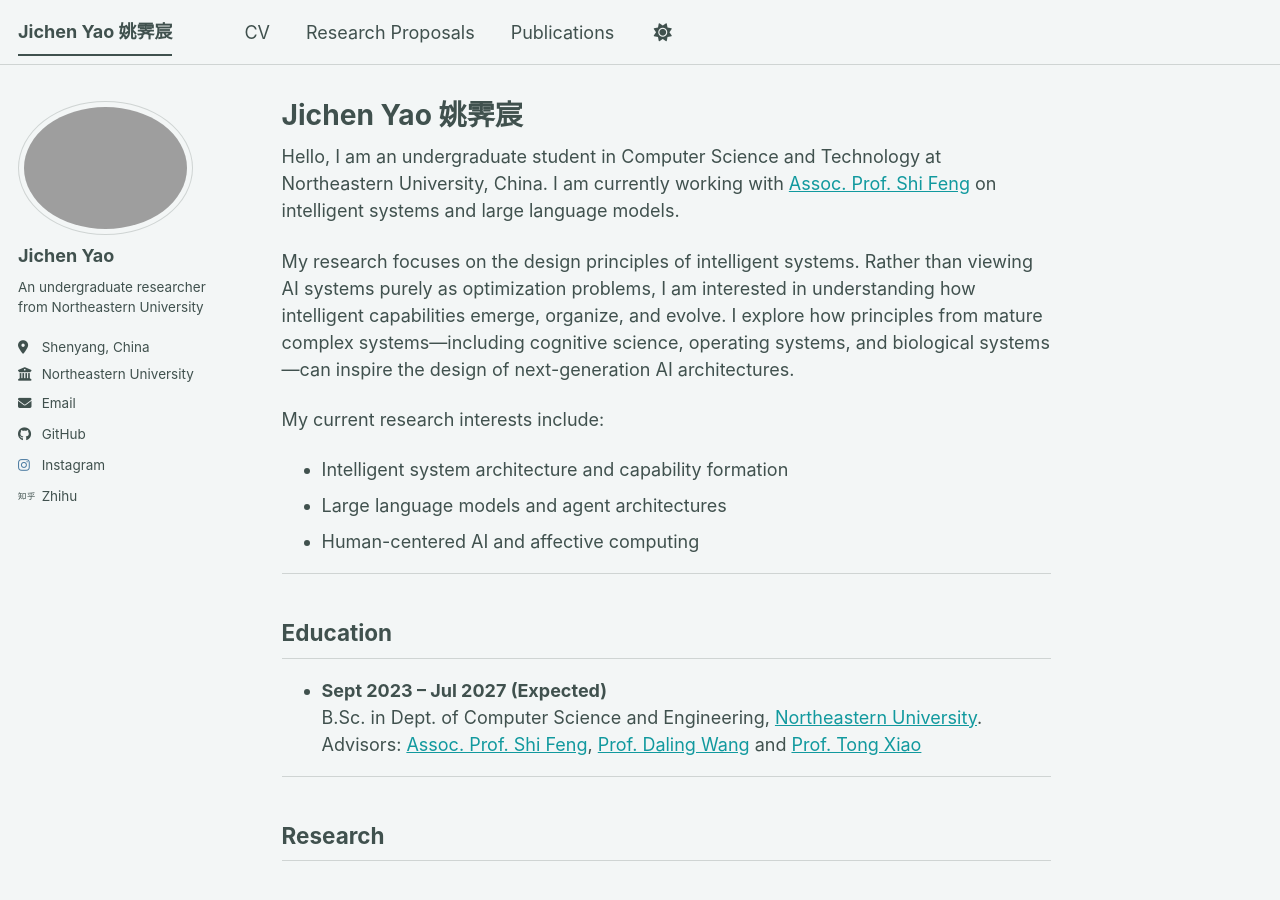
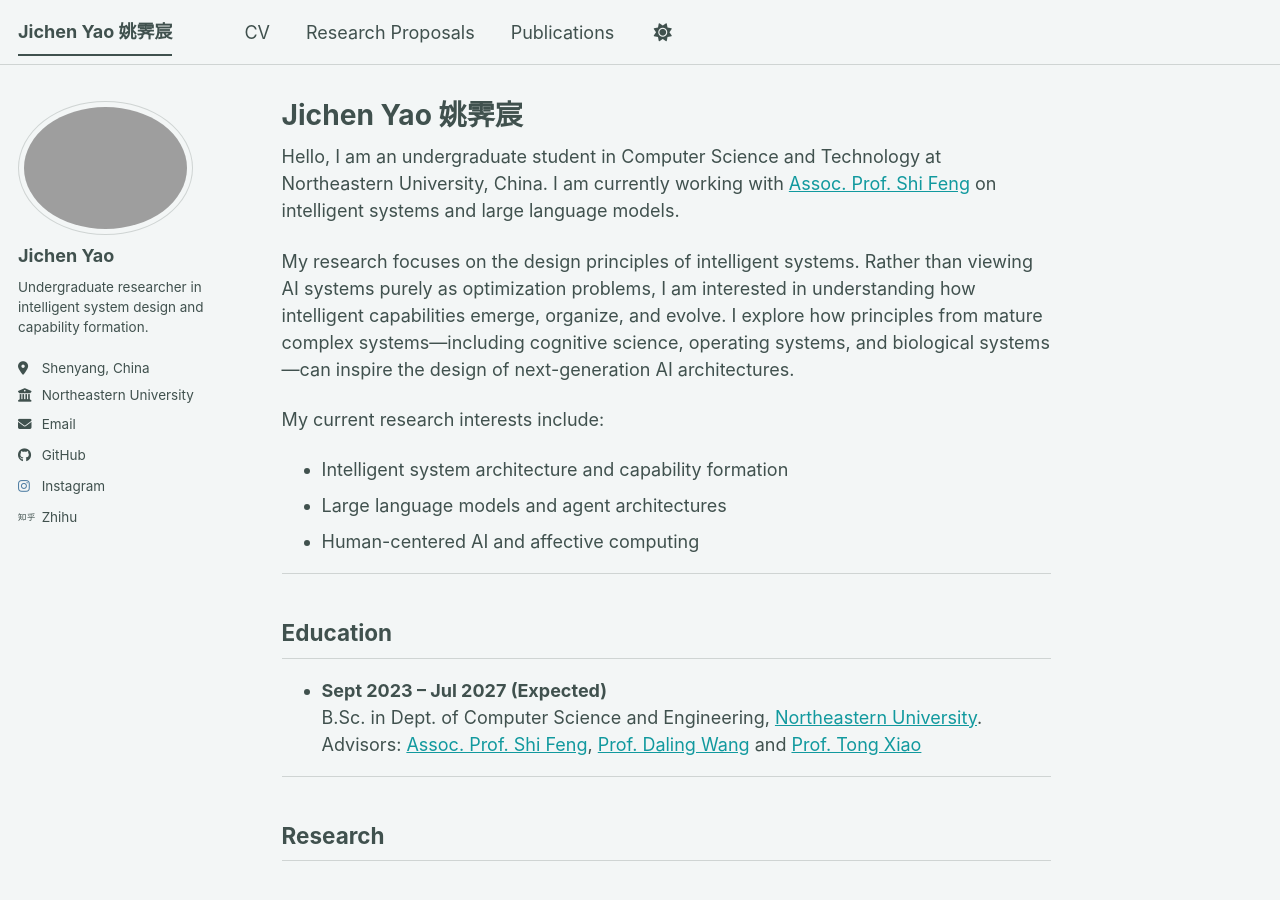
Before and after one commit to Coolgoat007/Coolgoat007.github.io, a Jekyll site: the page built from _pages/about.md, in a window 1280 px wide and 900 px high. Built offline with Jekyll 4.4.1, drawn with Linux system fonts in a browser that asks for light colours; a script bundle is joined from its source files by our own code; library files that are not in the unit come from our copies.

Commit message:
Revise site description and author bio
Updated the site description and bio to reflect current research focus.

```diff
--- a/_config.yml
+++ b/_config.yml
@@ -12,11 +12,11 @@
 title                    : "Jichen Yao 姚霁宸"
 title_separator          : "-"
 name                     : &name "Jichen Yao"
-description              : &description "Undergraduate researcher in NLP, LLM architectures and Affective Computing."   # Update this with a general description of your site, this is the default if not overridden by a page
+description              : &description "Undergraduate researcher studying the design principles governing the formation, organization, and evolution of intelligent capabilities in language models and agents."   # Update this with a general description of your site, this is the default if not overridden by a page
 url                      : https://coolgoat007.github.io # The base hostname & protocol for your site e.g. "https://[your GitHub username].github.io",
                                                            # or if you already have some other page hosted on Github then use "https://[your GitHub username].github.io/[Your Repo Name]"
 baseurl                  : "" # the subpath of your site, e.g. "/blog"
-repository               : "academicpages/academicpages.github.io"
+repository               : "Coolgoat007/Coolgoat007.github.io"
 
 # Site Author - The following control what appear as part of the author content on the side bar.
 #               If a field is blank the icon and link will not appear, otherwise it will be shown.
@@ -26,7 +26,7 @@
   avatar           : "my.jpg"
   name             : "Jichen Yao"
   pronouns         : # example: "she/her"
-  bio              : "An undergraduate researcher from Northeastern University"
+  bio              : "Undergraduate researcher in intelligent system design and capability formation."
   location         : "Shenyang, China"
   employer         : "Northeastern University"
   uri              : # URL
```
